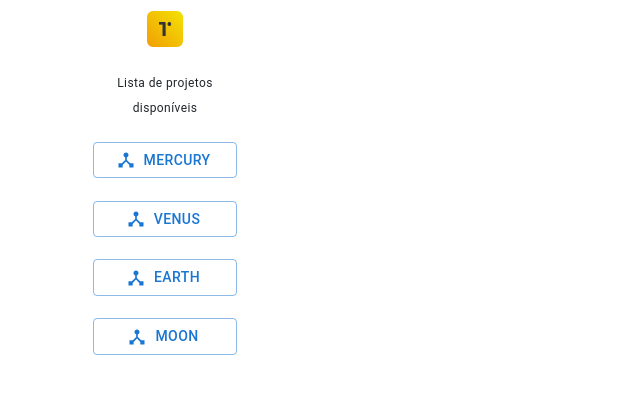
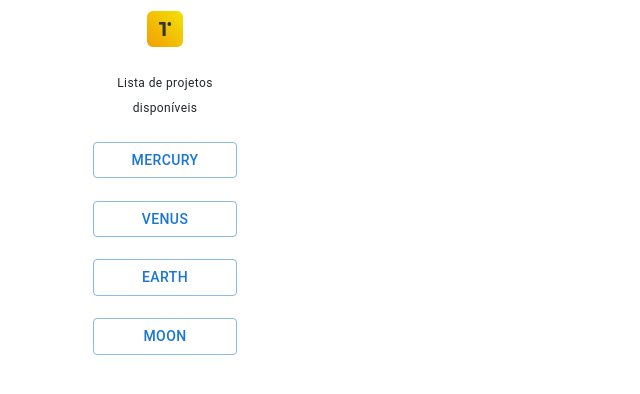
Before and after one commit to tjmelo/tmx-sun, a React (Vite) app: page / in a window 1280 px wide. Shown: the top 394 px of the page, without its empty margins (0-640 px from the left). Built offline with nearby package versions, Linux system fonts and the light colour scheme.

Commit message:
feat: improvements

```diff
--- a/src/App.tsx
+++ b/src/App.tsx
@@ -1,5 +1,4 @@
 import React from 'react'
-import './App.scss'
 import { HostMenu } from './components/menu'
 import { useLocation } from 'react-router';
 const TmxMercury = React.lazy(() => import('TmxMercury/TmxMercury' as string))
@@ -12,10 +11,10 @@ function App() {
   return (
     <section className='container'>
       <div className='row'>
-        <div className="col-2">
+        <div className="col-md-2">
           <HostMenu />
         </div>
-        <div className="col-10">
+        <div className="col-md-10">
           { pathname.includes('/tmx-mercury') && <TmxMercury /> }
           { pathname.includes('/tmx-venus') && <h2>Awaiting TMX Venus component</h2> }
           { pathname.includes('/tmx-earth') && <h2>Awaiting TMX Earth component</h2> }
--- a/src/components/menu/Menu.scss
+++ b/src/components/menu/Menu.scss
@@ -1,5 +1,4 @@
 .HostMenu {
-    align-items: center;
     display: flex;
     justify-content: center;
     position: sticky;
@@ -12,10 +11,8 @@
         li {
             list-style: none;
             padding: .7rem;
-
             a {
                 display: flex;
-                align-items: center;
                 gap: .2rem;
                 text-decoration: none;
             }
--- a/src/components/menu/Menu.tsx
+++ b/src/components/menu/Menu.tsx
@@ -1,8 +1,8 @@
 import { NavLink } from "react-router";
 import './Menu.scss';
 
-import DeviceHubOutlinedIcon from '@mui/icons-material/DeviceHubOutlined';
 import { Button, Typography } from "@mui/material";
+import { MENUS } from "../../types";
 
 export const HostMenu = () => {
     return (
@@ -14,42 +14,22 @@ export const HostMenu = () => {
                 <li>
                     <Typography variant="caption">Lista de projetos disponíveis</Typography>
                 </li>
-                <li>
-                    <NavLink to="/tmx-mercury">
-                        <Button
-                            variant="outlined"
-                            startIcon={<DeviceHubOutlinedIcon fontSize='small' />}>
-                            Mercury
-                        </Button>
-                    </NavLink>
-                </li>
-                <li>
-                    <NavLink to="/tmx-venus">
-                        <Button
-                            variant="outlined"
-                            startIcon={<DeviceHubOutlinedIcon fontSize='small' />}>
-                            Venus
-                        </Button>
-                    </NavLink>
-                </li>
-                <li>
-                    <NavLink to="/tmx-earth">
-                        <Button
-                            variant="outlined"
-                            startIcon={<DeviceHubOutlinedIcon fontSize='small' />}>
-                            Earth
-                        </Button>
-                    </NavLink>
-                </li>
-                <li>
-                    <NavLink to="/tmx-moon">
-                        <Button
-                            variant="outlined"
-                            startIcon={<DeviceHubOutlinedIcon fontSize='small' />}>
-                            Moon
-                        </Button>
-                    </NavLink>
-                </li>
+
+                {
+                    Object.keys(MENUS).map((menu) => {
+                        return (
+                            <li key={menu}>
+                                <NavLink to={`/tmx-${menu.toLowerCase()}`}>
+                                    <Button
+                                        variant="outlined">
+                                        {menu}
+                                    </Button>
+                                </NavLink>
+                            </li>
+                        )
+                    })
+                }
+
             </ul>
         </nav>
     )
--- /dev/null
+++ b/src/types.ts
@@ -0,0 +1,6 @@
+export enum MENUS {
+    MERCURY='Mercury',
+    VENUS='Venus',
+    EARTH='Earth',
+    MOON='Moon'
+}
```
Also changed, not shown: src/App.scss (deleted).
